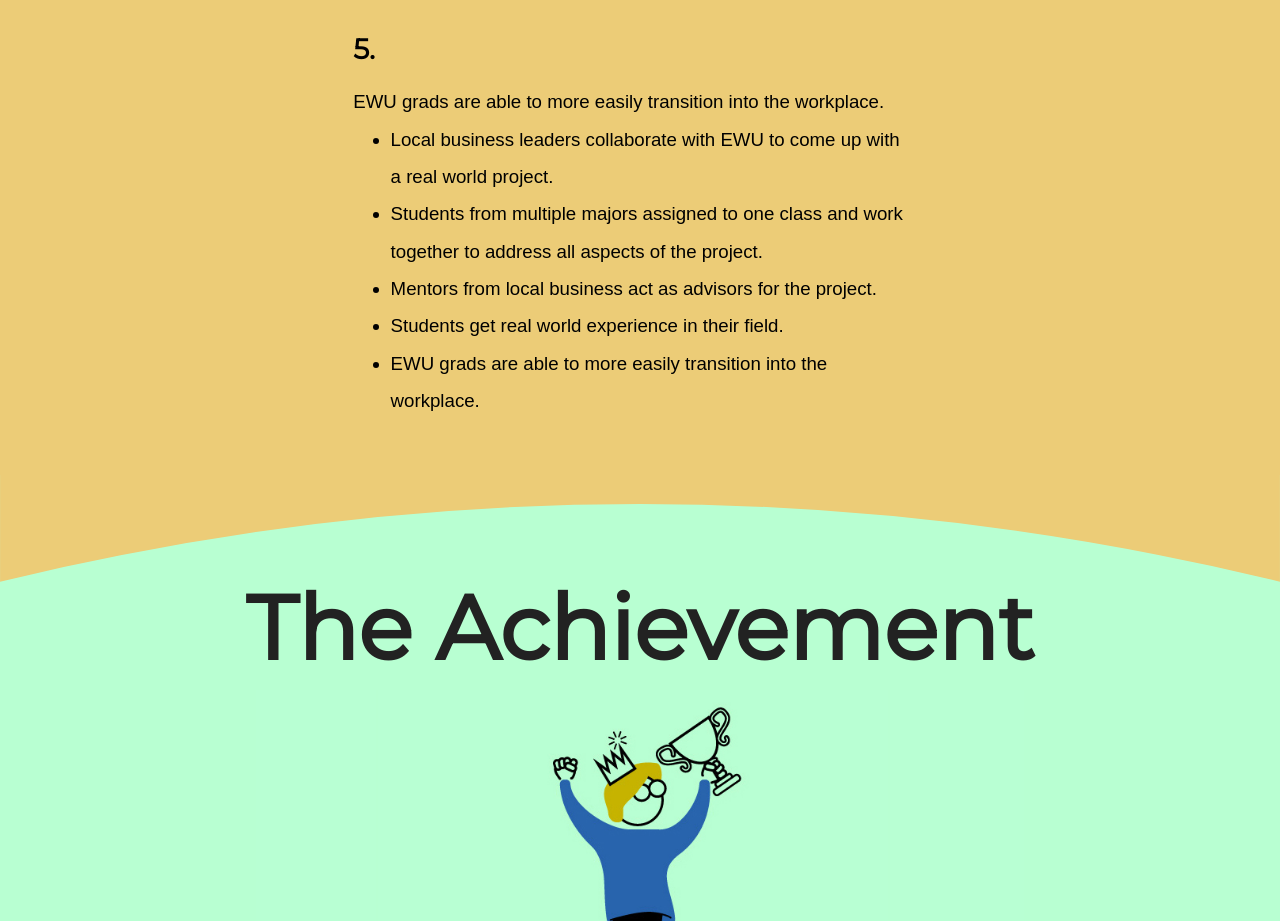
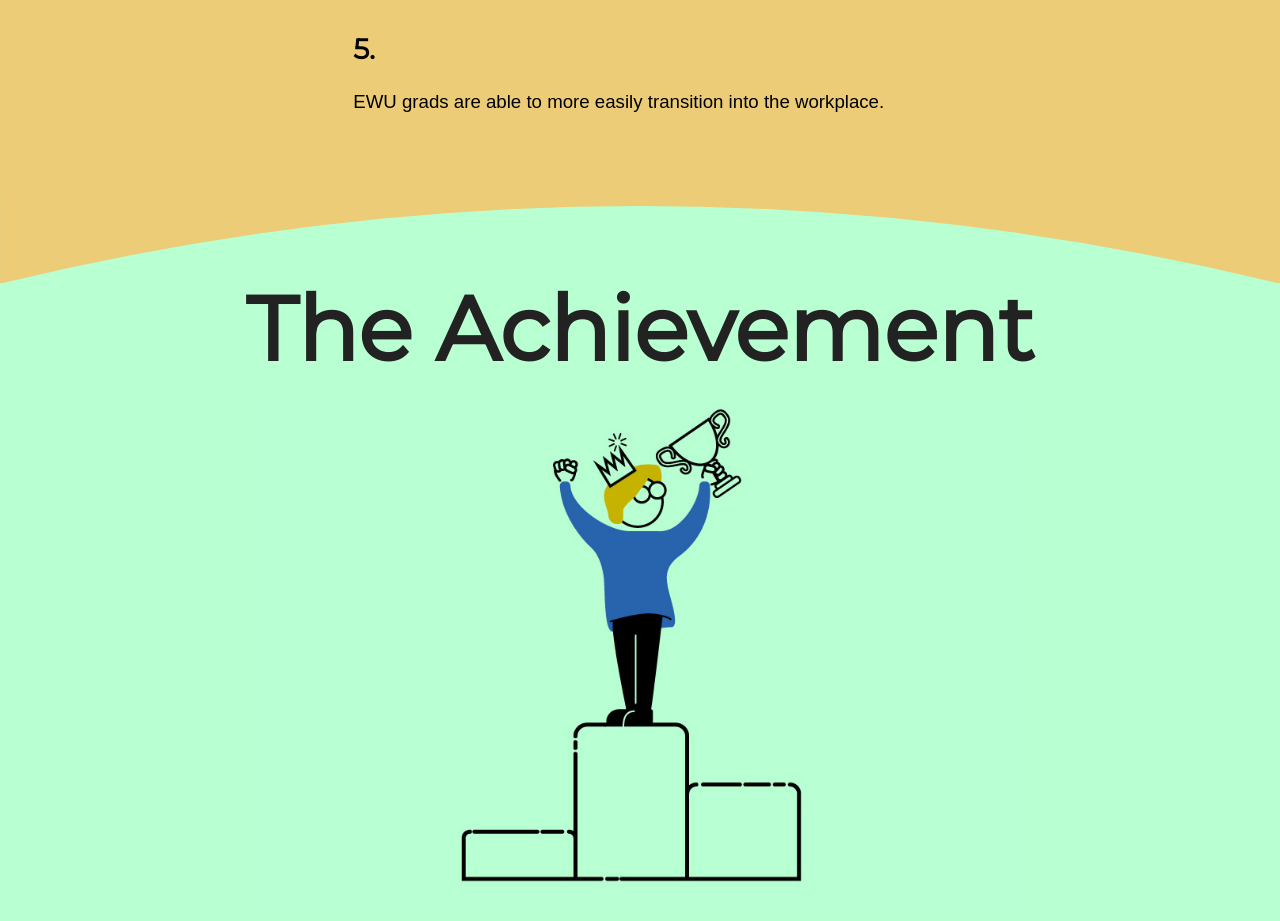
Before and after one commit to jamsbury/Capstone-Information-Graphic, a plain HTML site: page index.html in a window 1280 px wide. Shown: the part 9860-10781 px from the top of the page. Drawn offline with Linux system fonts and the light colour scheme.

Commit message:
Update index.html

```diff
--- a/index.html
+++ b/index.html
@@ -207,16 +207,6 @@
                             <li>EWU grads are able to more easily transition into the workplace.</li>
                         </ul>
                       </div>
-
-
-
-            <ul>
-              <li>Local business leaders collaborate with EWU to come up with a real world project.</li>
-              <li>Students from multiple majors assigned to one class and work together to address all aspects of the project.</li>
-              <li>Mentors from local business act as advisors for the project.</li>
-              <li>Students get real world experience in their field.</li>
-              <li>EWU grads are able to more easily transition into the workplace.</li>
-            </ul>
           </div>
       </section>
 
```
